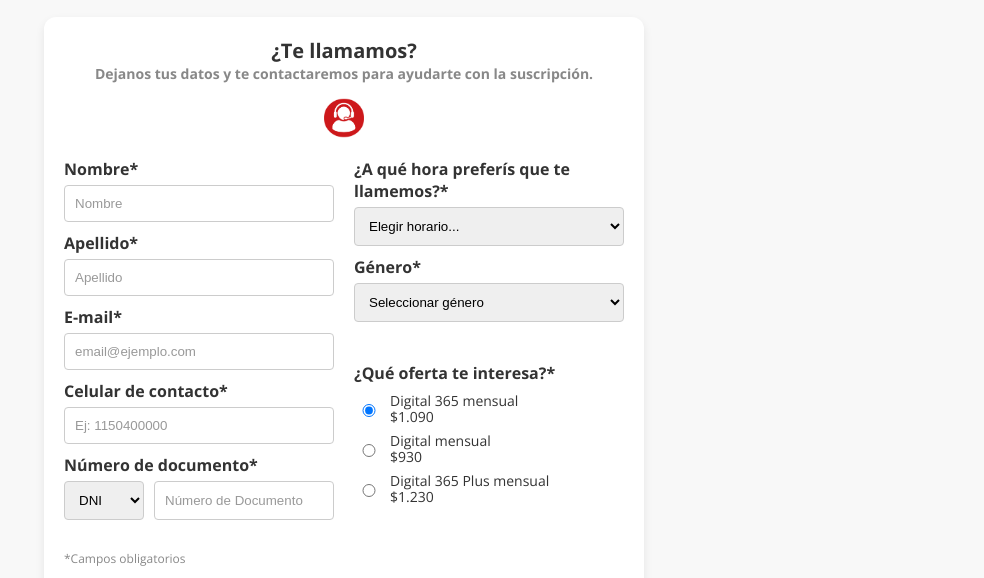
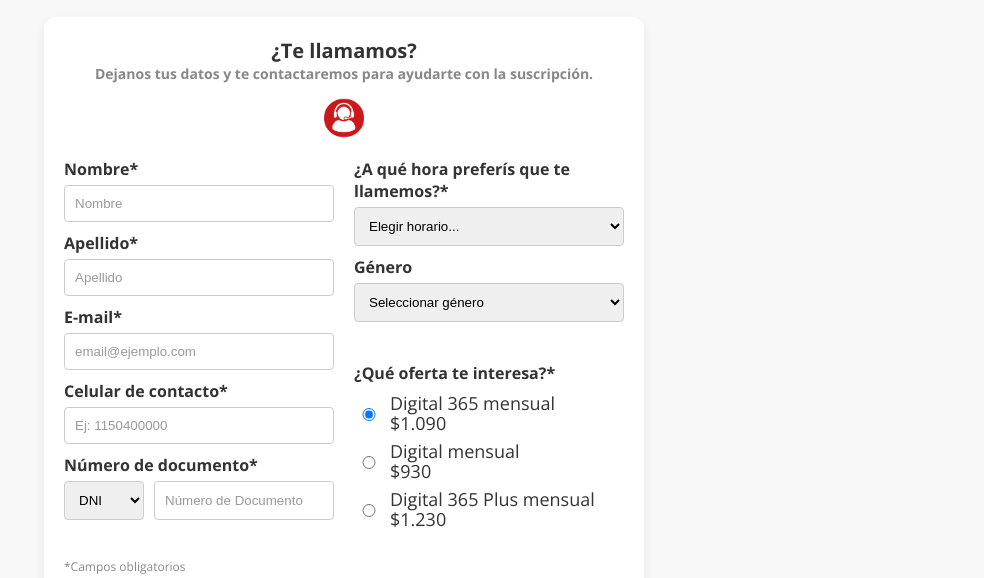
Before and after one commit to marcelips/marcelips.github.io, a plain HTML site: page index.html in a window 1280 px wide. Shown: the part 122-700 px from the top of the page, without its empty margins (296-1280 px from the left). Drawn offline with nearby package versions, Linux system fonts and the light colour scheme.

Commit message:
feat: Aumento tamaño de fuente de labels y se hace campo Genero opcional

```diff
--- a/index.html
+++ b/index.html
@@ -71,14 +71,12 @@
                         </div>
 
                         <div class="campo-formulario">
-                            <label for="genero">Género*</label>
-                            <select name="genero" id="genero" required>
-                                <option value="">Seleccionar género</option>
-                                <option value="femenino">Femenino</option>
-                                <option value="masculino">Masculino</option>
-                                <option value="otro">Otro</option>
-                            </select>
-                        </div>
+    <label for="genero">Género</label>  <select name="genero" id="genero"> <option value="">Seleccionar género</option>
+        <option value="femenino">Femenino</option>
+        <option value="masculino">Masculino</option>
+        <option value="otro">Otro</option>
+    </select>
+</div>
 
                         <div class="campo-formulario">
                             <p class="pregunta-oferta">¿Qué oferta te interesa?*</p>
--- a/style.css
+++ b/style.css
@@ -85,6 +85,7 @@ h1 {
     display: block;
     font-weight: bold;
     margin-bottom: 5px;
+    font-size: 16px;
 }
 
 .formulario input,
@@ -142,7 +143,7 @@ h1 {
 }
 
 .formulario .ofertas-radio .oferta-texto span {
-    font-size: 14px;
+    font-size: 18px;
     line-height: 1;
 }
 
```
